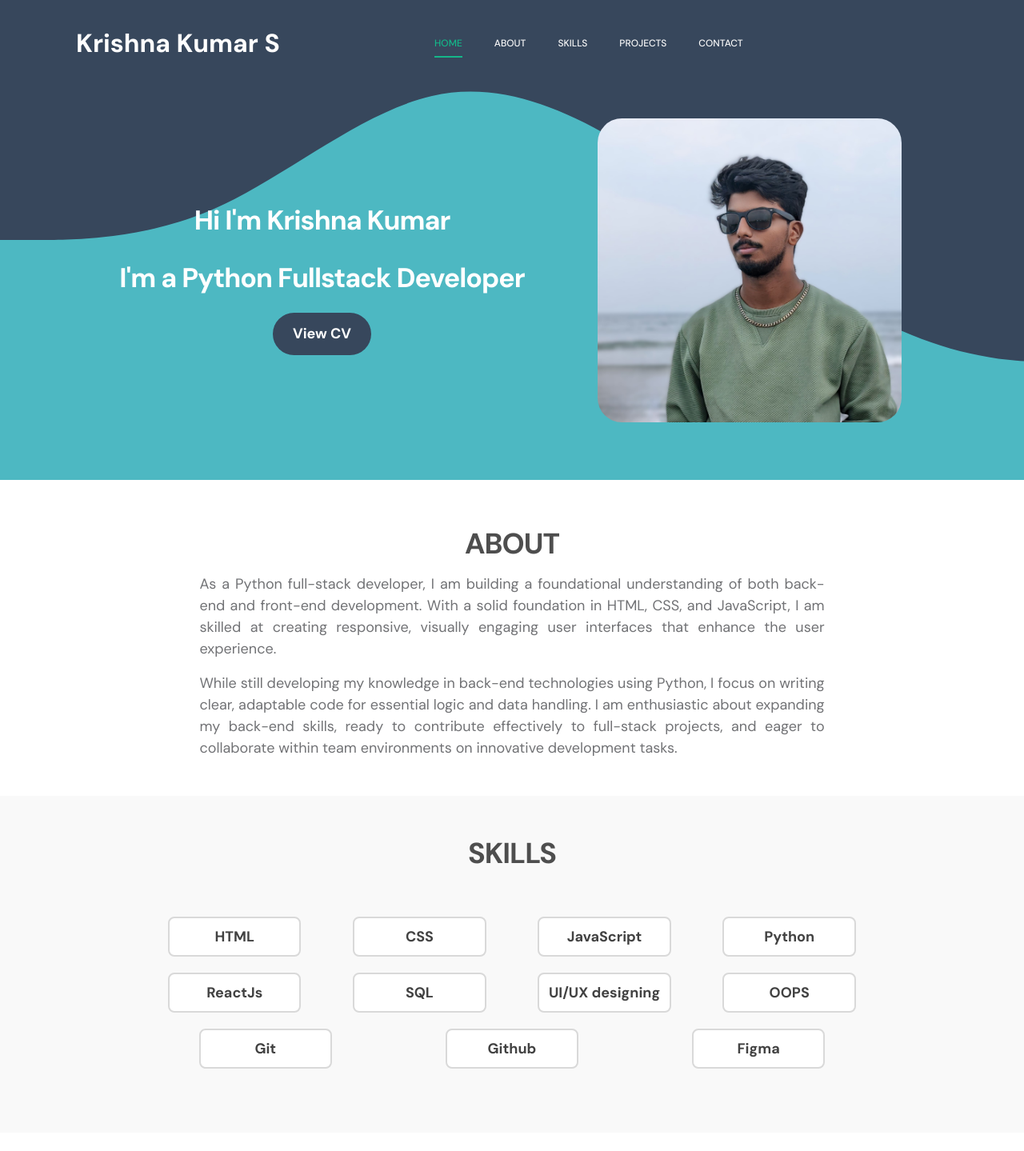
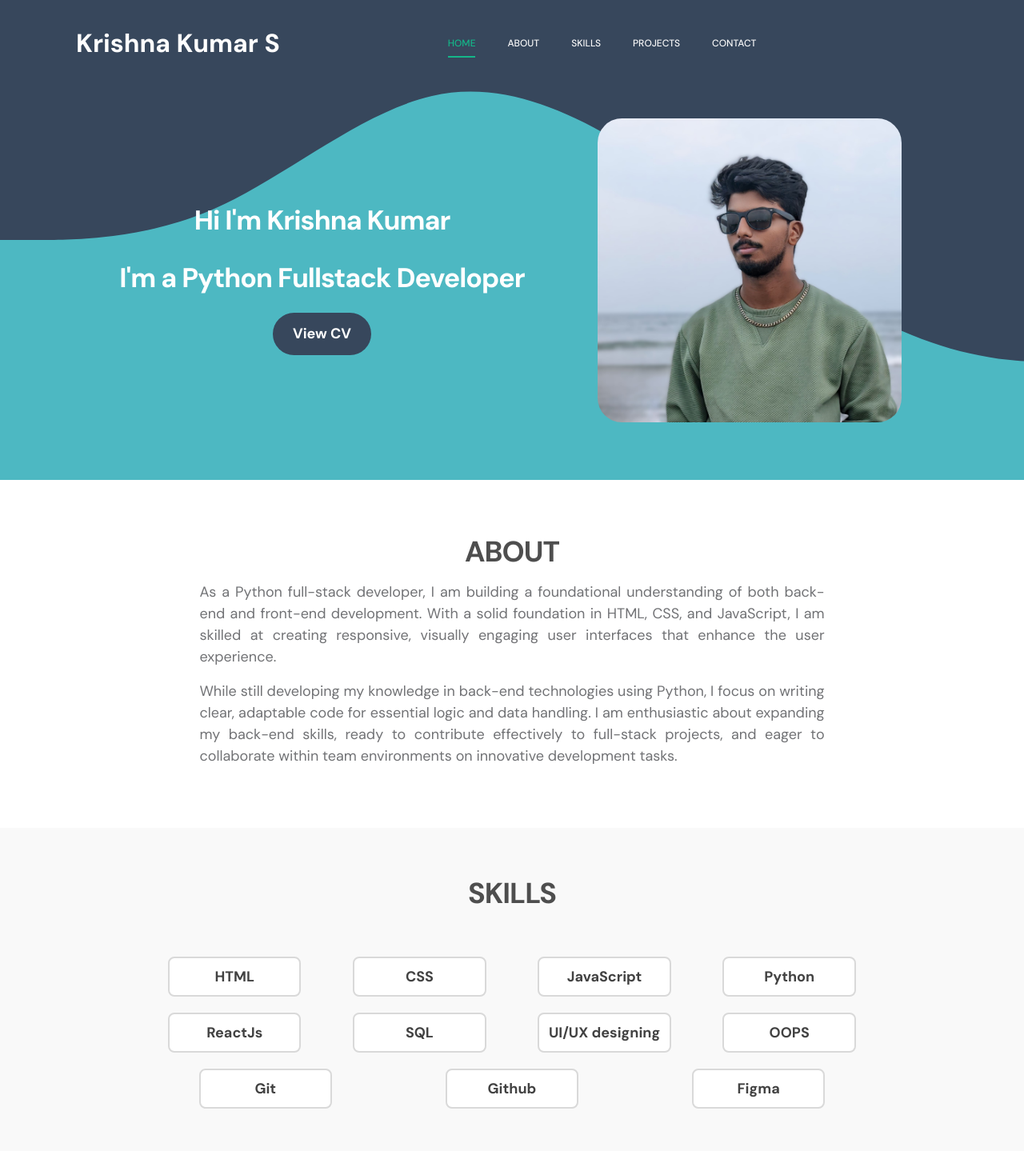
Before and after one commit to Krishnakumar005/Portfolio, a plain HTML site: page index.html in a window 1280 px wide. Shown: the top 1439 px of the page at 80% size. Drawn offline with Linux system fonts and the light colour scheme.

Commit message:
personal portfolio

```diff
--- a/css/templatemo-first-portfolio-style.css
+++ b/css/templatemo-first-portfolio-style.css
@@ -24,7 +24,7 @@ https://templatemo.com/tm-578-first-portfolio
 }
 
 #navbarNav>ul{
-  padding-left: 15%;
+  padding-left: 17%;
 }
 
 .my-img>img{
@@ -271,8 +271,8 @@ a:hover {
 }
 
 .section-padding {
-  padding-top: 50px;
-  padding-bottom: 30px;
+  padding-top: 60px;
+  padding-bottom: 60px;
 
 }
 
--- a/index.html
+++ b/index.html
@@ -20,7 +20,6 @@
         <link href="css/bootstrap.min.css" rel="stylesheet">
 
         <link href="css/bootstrap-icons.css" rel="stylesheet">
-
 
         <link href="css/templatemo-first-portfolio-style.css" rel="stylesheet">
 
@@ -73,7 +72,12 @@ https://templatemo.com/tm-578-first-portfolio
                         <li class="nav-item">
                             <a class="nav-link click-scroll" href="#section_5">Contact</a>
                         </li>
+
+
+
                     </ul>
+
+
 
 
                 </div>
@@ -183,10 +187,6 @@ https://templatemo.com/tm-578-first-portfolio
                                 <p class="skill-items" >Figma</p>
                             </div>
 
-                            <!-- <div id="skill-box">
-                                <p class="skill-items" >OOPS</p>
-                            </div> -->
-
                         </div>
 
 
@@ -218,7 +218,7 @@ https://templatemo.com/tm-578-first-portfolio
                                 </div>
 
                                 <a href="images/projects/nikhil-KO4io-eCAXA-unsplash.jpg" class="popup-image">
-                                    <a href="https://spot-star1.netlify.app/" target="_blank"><img src="images/spotstar.png" class="projects-image img-fluid" alt=""></a>
+                                    <a href="https://spot-star1.netlify.app/" target="_blank"><img src="images/SPOTSTAR.png" class="projects-image img-fluid" alt=""></a>
                                 </a>
                             </div>
                         </div>
@@ -345,8 +345,6 @@ https://templatemo.com/tm-578-first-portfolio
                                 </div>
                             </div>
 
-
-
                             <div id="footer-content" class="col-lg-6 col-12 mt-5 mt-lg-0">
                                 <h2 >Lets Make Some Amazing Projects Together !</h2>
                             </div>
@@ -360,6 +358,8 @@ https://templatemo.com/tm-578-first-portfolio
         </main>
 
 
+
+
         <!-- JAVASCRIPT FILES -->
         <script src="js/jquery.min.js"></script>
         <script src="js/bootstrap.min.js"></script>
--- a/js/click-scroll.js
+++ b/js/click-scroll.js
@@ -6,7 +6,7 @@ var sectionArray = [1, 2, 3, 4, 5];
 $.each(sectionArray, function(index, value){
 
      $(document).scroll(function(){
-         var offsetSection = $('#' + 'section_' + value).offset().top - 90;
+         var offsetSection = $('#' + 'section_' + value).offset().top - 270;
          var docScroll = $(document).scrollTop();
          var docScroll1 = docScroll + 1;
 
```
